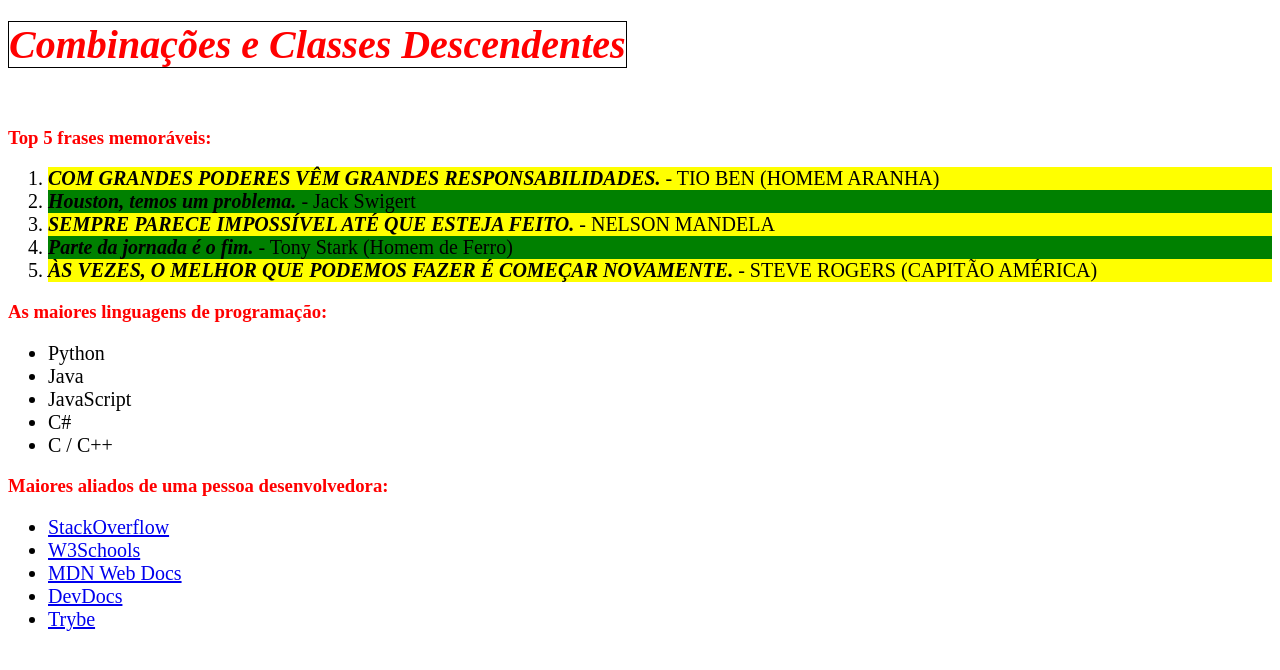
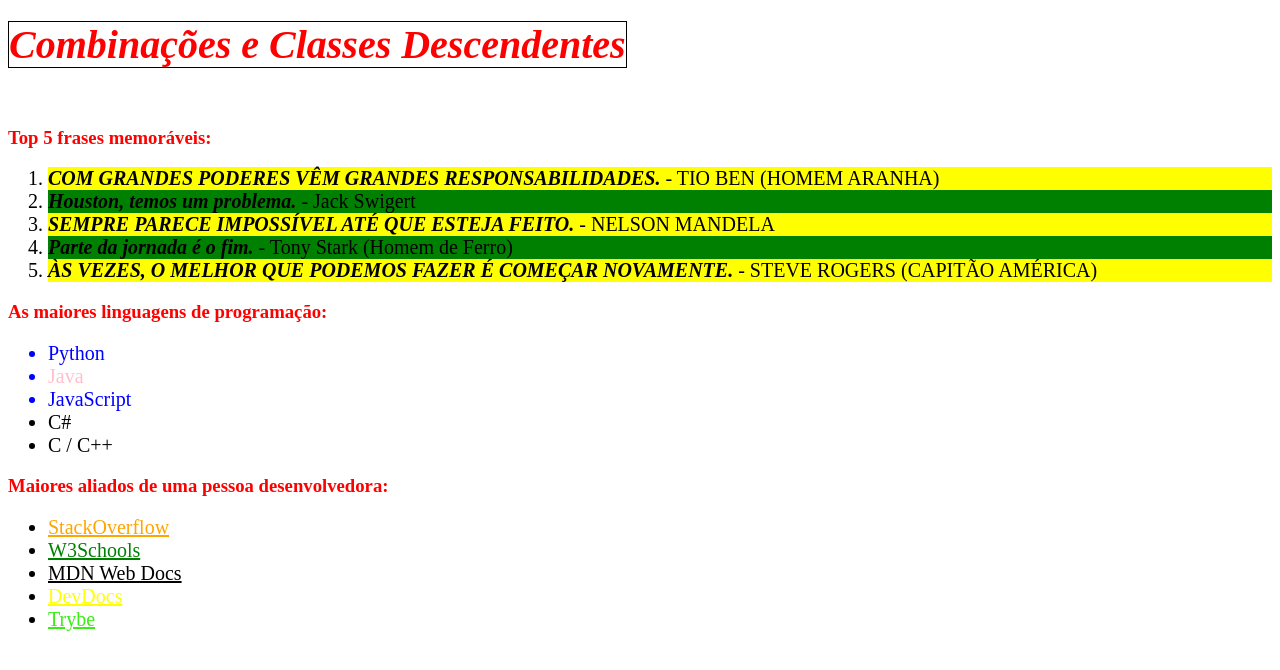
Before and after one commit to MateusDDev/trybe-exercicios, a plain HTML site: page fundamentos/secao-02-introducao-a-html-e-css/dia-03-html-e-css-seletores-e-posicionamento/index5.html in a window 1280 px wide. Drawn offline with Linux system fonts and the light colour scheme.

Commit message:
Linguagens de programação e links de aliados estilizados

```diff
--- a/fundamentos/secao-02-introducao-a-html-e-css/dia-03-html-e-css-seletores-e-posicionamento/index5.html
+++ b/fundamentos/secao-02-introducao-a-html-e-css/dia-03-html-e-css-seletores-e-posicionamento/index5.html
@@ -17,15 +17,15 @@
       <li><em>Às vezes, o melhor que podemos fazer é começar novamente.</em> - Steve Rogers (Capitão América)</li>
     </ol>
     <h3>As maiores linguagens de programação:</h3>
-    <ul>
+    <ul class="languages">
       <li>Python</li>
-      <li>Java</li>
+      <li><span id="rosa">Java</span></li>
       <li>JavaScript</li>
       <li>C#</li>
       <li>C / C++</li>
     </ul>
     <h3>Maiores aliados de uma pessoa desenvolvedora:</h3>
-    <ul>
+    <ul class="aliados">
       <li>
         <a href="https://pt.stackoverflow.com/" target="_blank">StackOverflow</a>
       </li>
--- a/fundamentos/secao-02-introducao-a-html-e-css/dia-03-html-e-css-seletores-e-posicionamento/style5.css
+++ b/fundamentos/secao-02-introducao-a-html-e-css/dia-03-html-e-css-seletores-e-posicionamento/style5.css
@@ -1,3 +1,7 @@
+* {
+    --tematica-do-site: #38ee14;
+}
+
 ol li:nth-child(odd) {
     background-color: yellow;
     text-transform: uppercase;
@@ -18,3 +22,35 @@
 li em {
     font-weight: bold;
 }
+
+.languages li:nth-of-type(1) {
+    color: blue;
+}
+.languages li:nth-of-type(2) {
+    color: blue;
+}
+.languages li:nth-of-type(3) {
+    color: blue;
+}
+.languages #rosa{
+    color: pink;
+}
+.aliados a:hover {
+    font-weight: bold;
+    color: var(--tematica-do-site);
+}
+.aliados a[href*="stackoverflow"]{
+    color: orange;
+}
+.aliados a[href*="w3schools"]{
+    color: green;
+}
+.aliados a[href*="mozilla"]{
+    color: black;
+}
+.aliados a[href*="devdocs"]{
+    color: yellow;
+}
+.aliados a[href*="trybe"]{
+    color: var(--tematica-do-site);
+}
```
